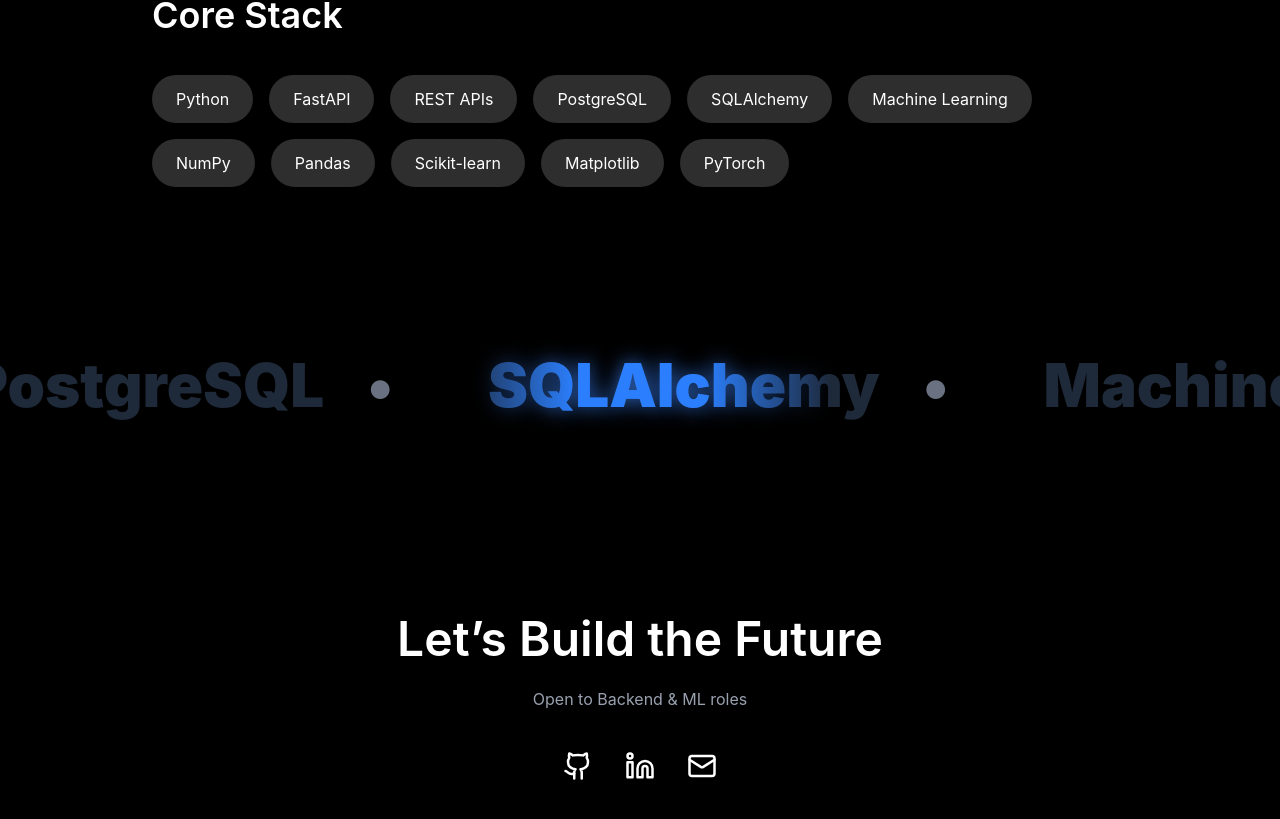
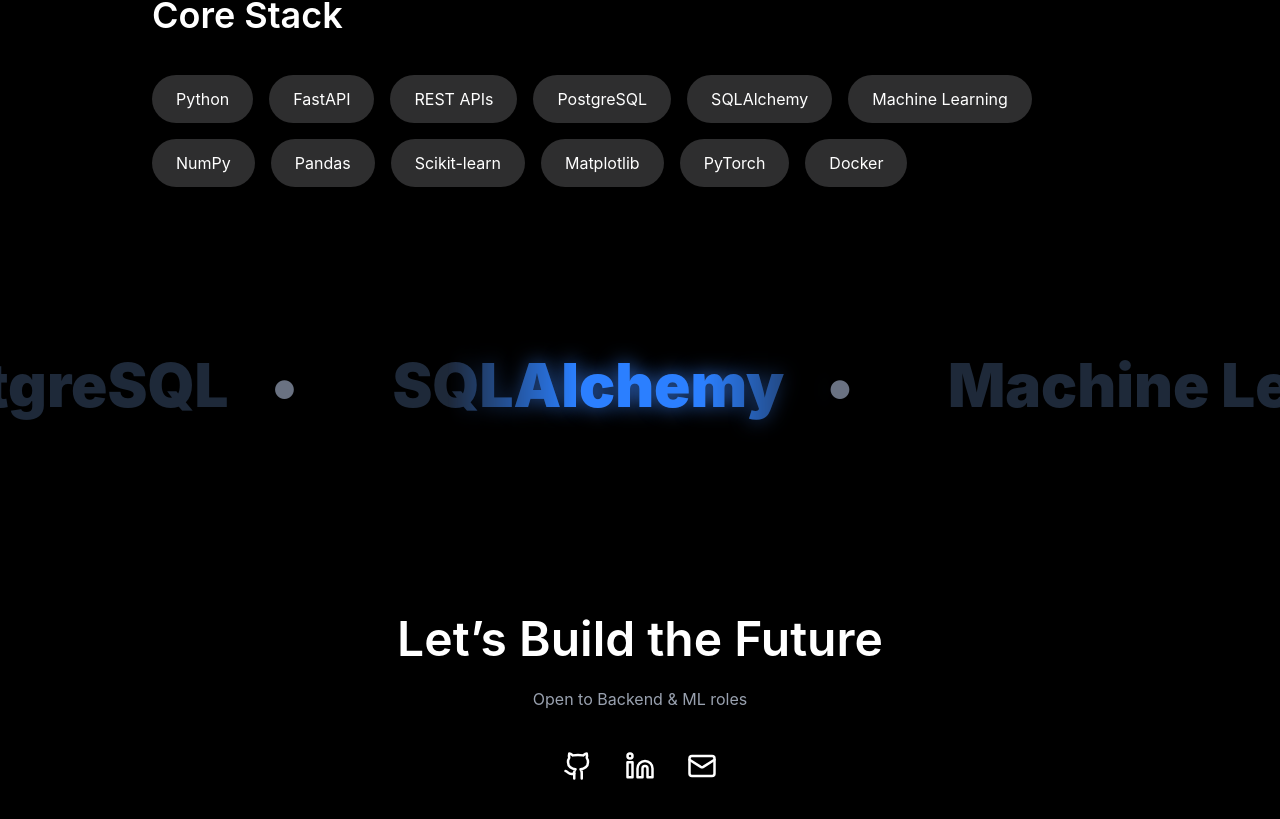
Before and after one commit to Maniprogramer/portfolio, a React (Vite) app: page / in a window 1280 px wide. Shown: the part 3229-4048 px from the top of the page. Built offline with nearby package versions, Linux system fonts and the light colour scheme.

Commit message:
skills updated

```diff
--- a/src/data/portfolio.js
+++ b/src/data/portfolio.js
@@ -56,7 +56,8 @@ export const portfolioData = {
     "Pandas",
     "Scikit-learn",
     "Matplotlib",
-    "PyTorch"
+    "PyTorch",
+    "Docker"
   ],
 
   // Scrolling speed for the skills section (duration in seconds)
```
